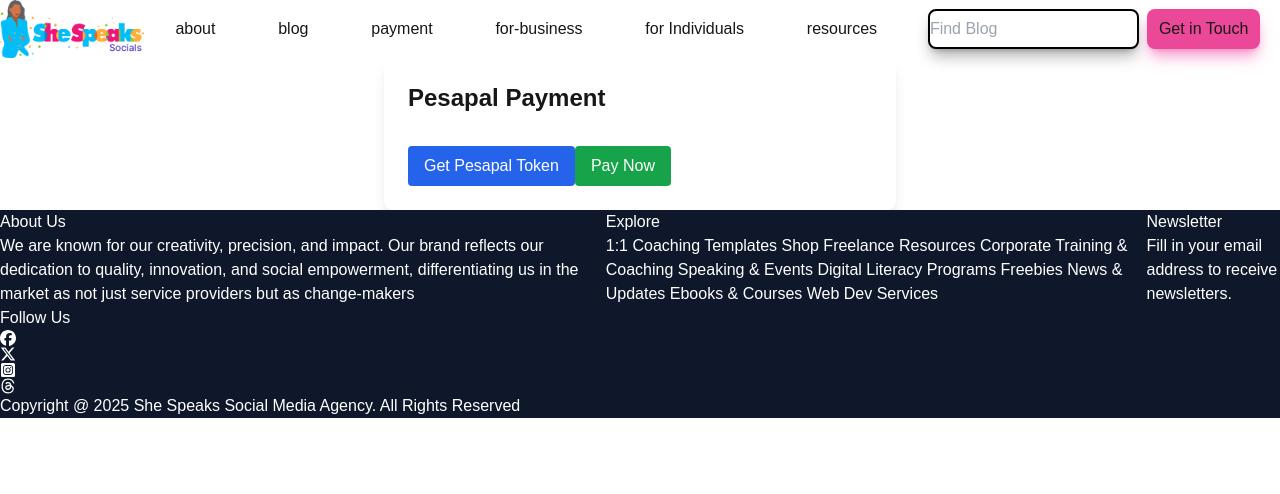
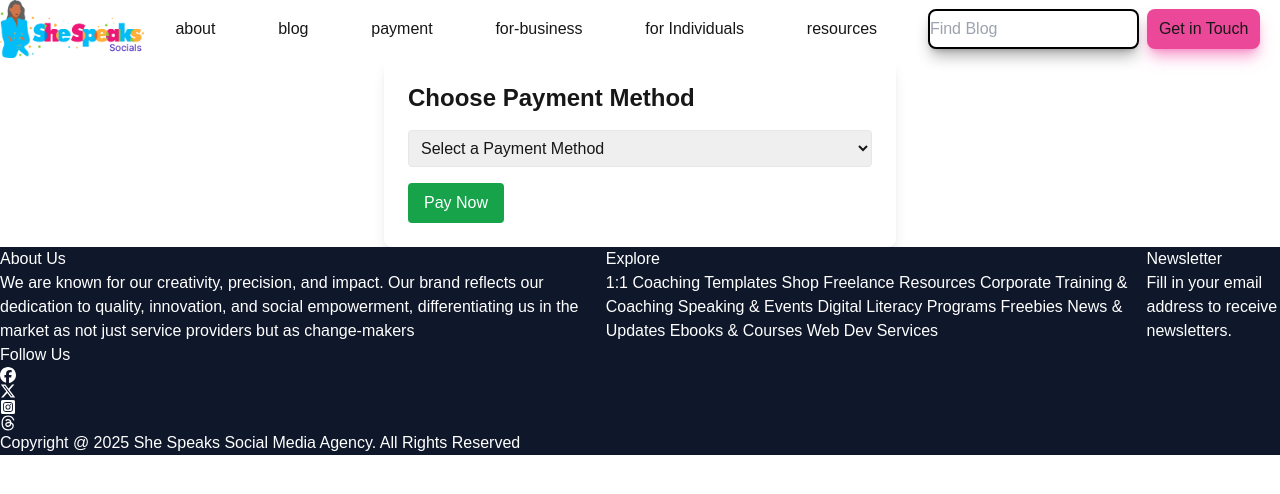
Before and after one commit to MatthewsRicky/shespeaksocial, a Next.js app: page /payment in a window 1280 px wide. Shown: the top 494 px of the page. Built offline with nearby package versions, Linux system fonts and the light colour scheme.

Commit message:
Ironing out the payment component page

```diff
--- a/app/payment/page.tsx
+++ b/app/payment/page.tsx
@@ -3,48 +3,27 @@
 import { useState } from "react";
 
 export default function PaymentPage() {
-	const [authToken, setAuthToken] = useState<string | null>(null);
 	const [loading, setLoading] = useState<boolean>(false);
 	const [error, setError] = useState<string | null>(null);
 	const [paymentUrl, setPaymentUrl] = useState<string | null>(null);
+	const [paymentMethod, setPaymentMethod] = useState<string>("");
 
-	// Step 1: Get Pesapal Auth Token
-	const getAuthToken = async () => {
+	const initiatePayment = async () => {
 		setLoading(true);
 		setError(null);
-		try {
-			const response = await fetch("/api/pesapal/auth", { method: "POST" });
-			const data = await response.json();
-			if (!response.ok) throw new Error(data.error || "Failed to fetch token");
+		setPaymentUrl(null);
 
-			setAuthToken(data.token);
-		} catch (err) {
-			setError((err as Error).message);
-		} finally {
-			setLoading(false);
-		}
-	};
-
-	// Step 2: Initiate Payment
-	const initiatePayment = async () => {
-		if (!authToken) return setError("Get the Auth Token first!");
-
-		setLoading(true);
-		setError(null);
 		try {
 			const response = await fetch("/api/pesapal/payment", {
 				method: "POST",
-				headers: {
-					"Content-Type": "application/json",
-					Authorization: `Bearer ${authToken}`,
-				},
+				headers: { "Content-Type": "application/json" },
 				body: JSON.stringify({
-					amount: 10.0, // Amount in USD or KES
+					amount: 10.0, // Change amount
 					currency: "KES",
 					description: "Test Payment",
-					callbackUrl: "https://yourwebsite.com/payment-success",
 					email: "user@example.com",
-					phoneNumber: "+254712345678",
+					phoneNumber: "+254704580875",
+					paymentMethod, // M-Pesa, Visa, PayPal
 				}),
 			});
 
@@ -61,26 +40,28 @@ export default function PaymentPage() {
 
 	return (
 		<div className="p-6 max-w-lg mx-auto bg-white shadow-lg rounded-lg">
-			<h1 className="text-2xl font-bold mb-4">Pesapal Payment</h1>
+			<h1 className="text-2xl font-bold mb-4">Choose Payment Method</h1>
 
-			<button
-				onClick={getAuthToken}
-				disabled={loading}
-				className="px-4 py-2 bg-blue-600 text-white rounded hover:bg-blue-700 transition"
+			<select
+				value={paymentMethod}
+				onChange={(e) => setPaymentMethod(e.target.value)}
+				className="w-full p-2 border rounded"
 			>
-				{loading ? "Getting Token..." : "Get Pesapal Token"}
-			</button>
-
-			{authToken && <p className="mt-3 text-green-600">✅ Token Received</p>}
-			{error && <p className="mt-3 text-red-500">❌ {error}</p>}
+				<option value="">Select a Payment Method</option>
+				<option value="M-Pesa">M-Pesa</option>
+				<option value="Visa">Visa / MasterCard</option>
+				<option value="PayPal">PayPal</option>
+			</select>
 
 			<button
 				onClick={initiatePayment}
-				disabled={!authToken || loading}
+				disabled={loading || !paymentMethod}
 				className="mt-4 px-4 py-2 bg-green-600 text-white rounded hover:bg-green-700 transition"
 			>
 				{loading ? "Processing..." : "Pay Now"}
 			</button>
+
+			{error && <p className="mt-3 text-red-500">❌ {error}</p>}
 
 			{paymentUrl && (
 				<div className="mt-4">
```
